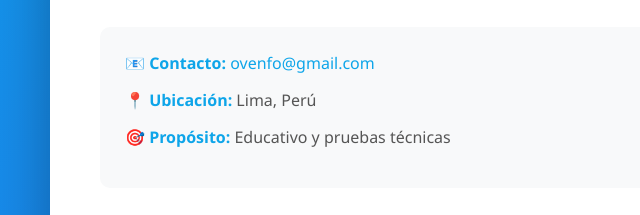
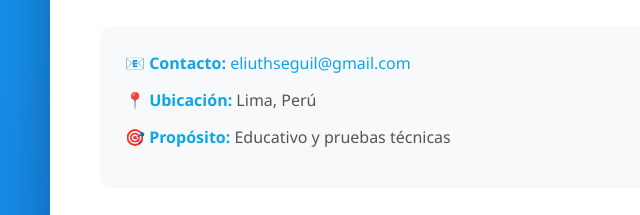
Before and after one commit to seliuthwe/EliuthAgentIa, a plain HTML site: page index.html in a window 1280 px wide. Shown: the part 441-656 px from the top of the page, 190-830 px from the left. Drawn offline with Linux system fonts and the light colour scheme.

Commit message:
Update contact email in index.html

```diff
--- a/index.html
+++ b/index.html
@@ -140,7 +140,7 @@
         <div class="info-section">
             <div class="info-item">
                 <strong>📧 Contacto:</strong>
-                <a href="mailto:ovenfo@gmail.com" class="email">ovenfo@gmail.com</a>
+                <a href="mailto:ovenfo@gmail.com" class="email">eliuthseguil@gmail.com</a>
             </div>
             <div class="info-item">
                 <strong>📍 Ubicación:</strong> Lima, Perú
```
